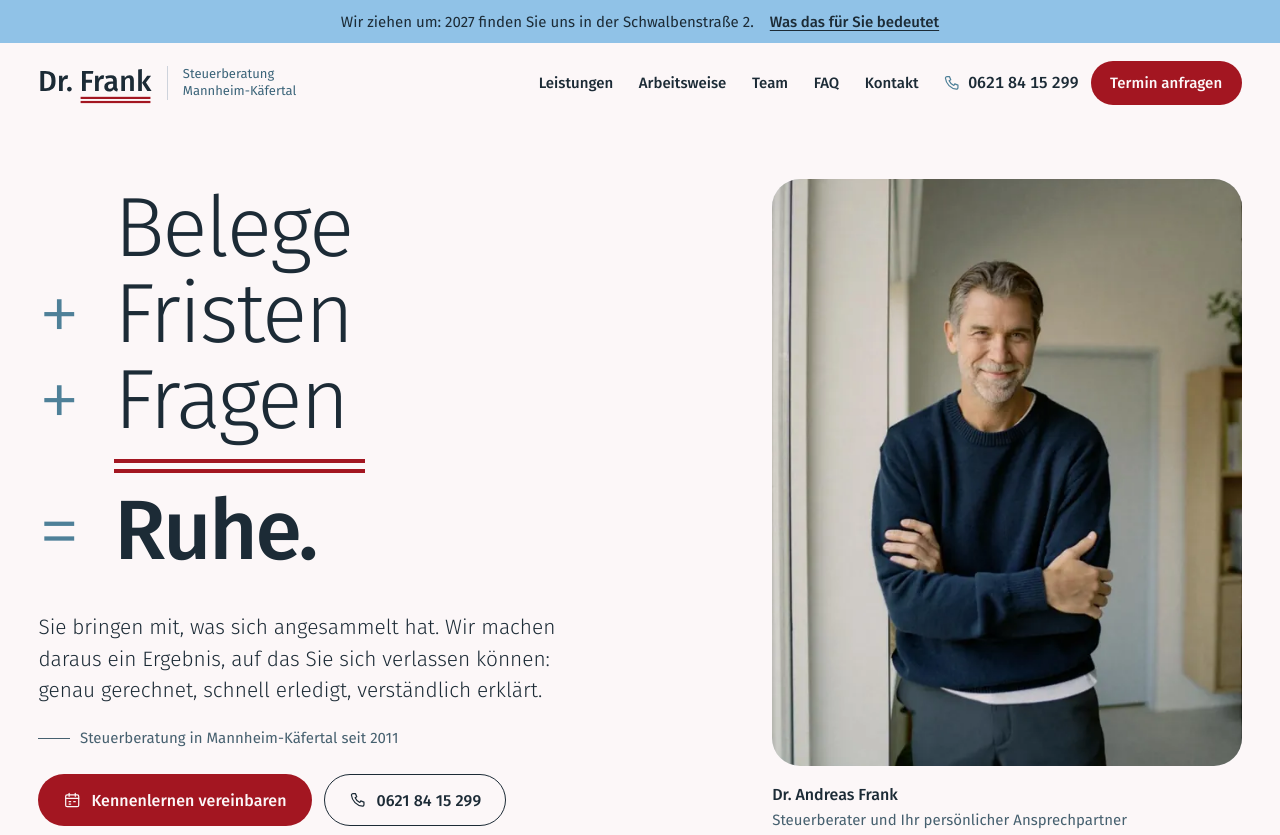
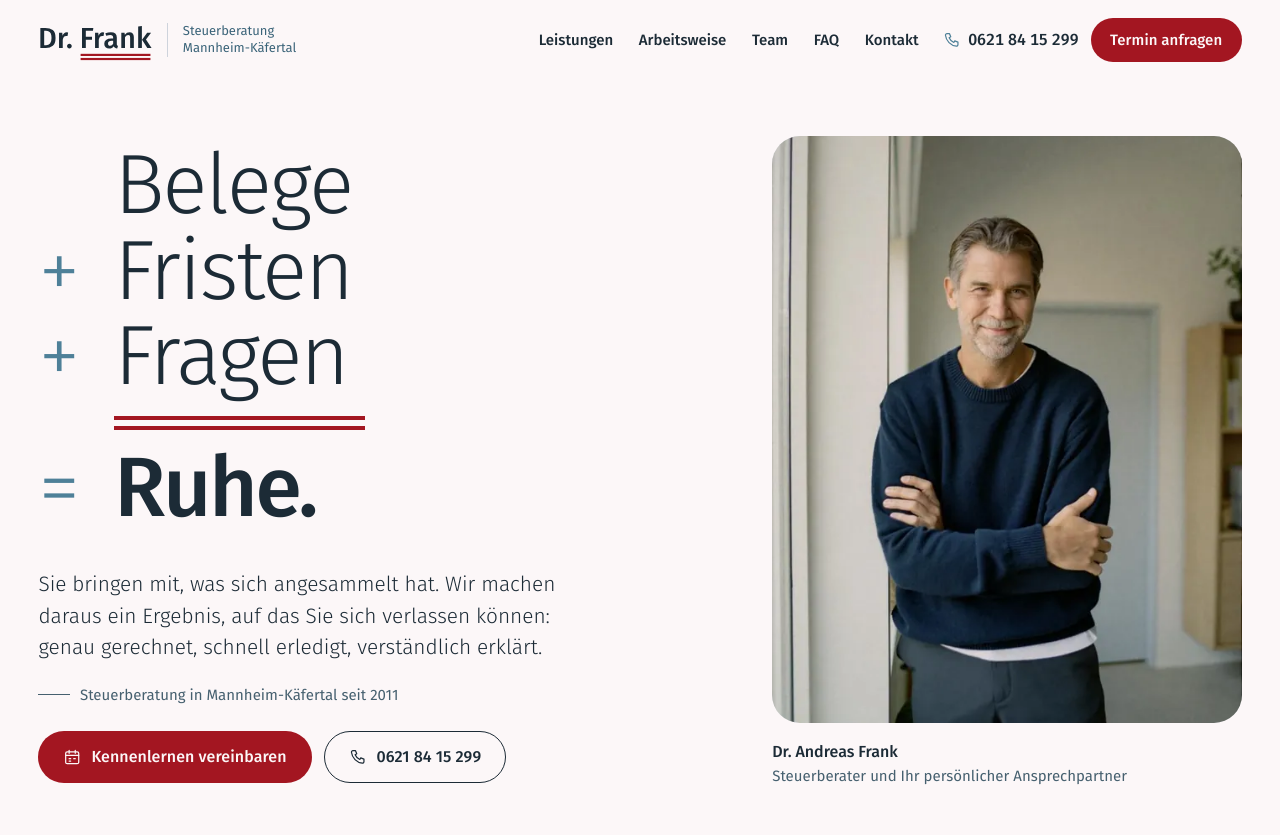
Before and after one commit to grafitecture/dr_andreas_frank, a plain HTML site: page index.html in a window 1280 px wide. Shown: the top 835 px of the page. Drawn offline with Linux system fonts and the light colour scheme.

Commit message:
Umzugsbalken oben entfernt
Der Umzugs-Abschnitt auf der Startseite bleibt bestehen.

Co-Authored-By: Claude Opus 5.5 <noreply@anthropic.com>
Claude-Session: https://claude.ai/code/session_0135uWaHLiALuEPBHAhynDFf

```diff
--- a/assets/css/style.css
+++ b/assets/css/style.css
@@ -122,11 +122,6 @@ ul { padding: 0; margin: 0; list-style: none; }
 .btn-row { display: flex; flex-wrap: wrap; gap: .75rem; }
 
 .icon { width: 1.5rem; height: 1.5rem; stroke: currentColor; fill: none; stroke-width: 1.6; stroke-linecap: round; stroke-linejoin: round; }
-
-/* ---------- Umzugs-Hinweis (oben) ---------- */
-.notice { background: var(--sky); color: var(--ink); font-size: .9375rem; }
-.notice .wrap { display: flex; flex-wrap: wrap; gap: .25rem 1rem; align-items: center; justify-content: center; padding-block: .6rem; text-align: center; }
-.notice a { color: var(--ink); font-weight: 500; }
 
 /* ---------- Kopfzeile ---------- */
 .site-header {
@@ -473,7 +468,7 @@ mark.todo { background: #FFF1B8; color: var(--ink); padding: 0 .2em; border-radi
 }
 
 @media print {
-  .site-header, .notice, .action-bar, .form, .nav-toggle { display: none !important; }
+  .site-header, .action-bar, .form, .nav-toggle { display: none !important; }
   body { background: #fff; }
 }
 
--- a/index.html
+++ b/index.html
@@ -62,12 +62,6 @@
 </svg>
 
 <a class="skip-link" href="#inhalt">Zum Inhalt springen</a>
-<div class="notice" role="region" aria-label="Hinweis zum Umzug">
-  <div class="wrap">
-    <span>Wir ziehen um: 2027 finden Sie uns in der Schwalbenstraße 2.</span>
-    <a href="#umzug">Was das für Sie bedeutet</a>
-  </div>
-</div>
 <header class="site-header" data-header>
   <div class="wrap">
     <a class="brand" href="index.html" aria-label="Dr. Frank Steuerberatung – zur Startseite">
```
Also changed, not shown: 404.html (+0 -6 lines), datenschutz.html (+0 -6 lines), faq.html (+0 -6 lines), impressum.html (+0 -6 lines).
